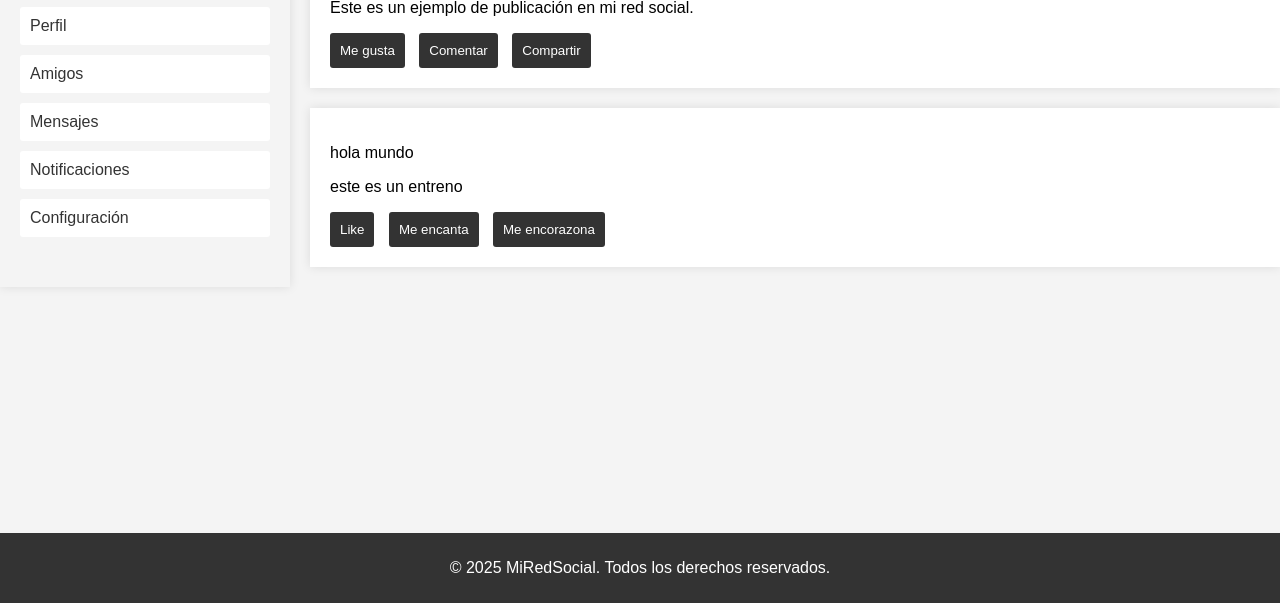
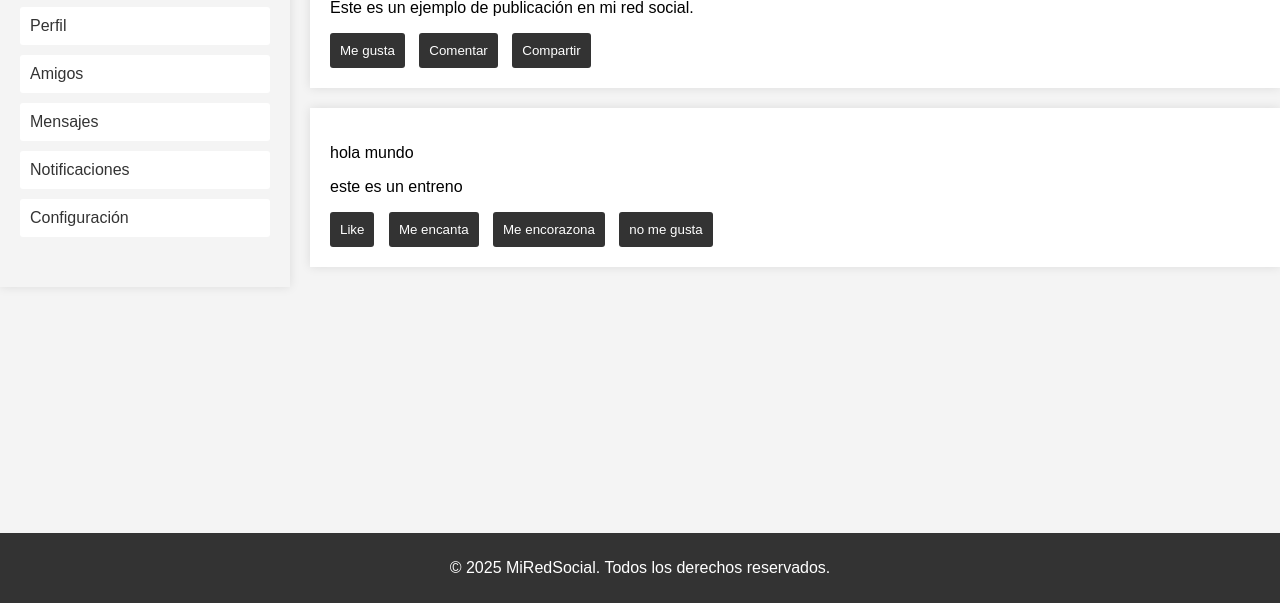
Before and after one commit to L1MaoO/practica_numero, a plain HTML site: page index.html in a window 1280 px wide. Shown: the part 197-800 px from the top of the page. Drawn offline with Linux system fonts and the light colour scheme.

```diff
--- a/index.html
+++ b/index.html
@@ -52,6 +52,7 @@
                 <button>Like</button>
                 <button>Me encanta</button>
                 <button>Me encorazona</button>
+                <button>no me gusta</button>
             </div>
             </div>
         </section>
```
